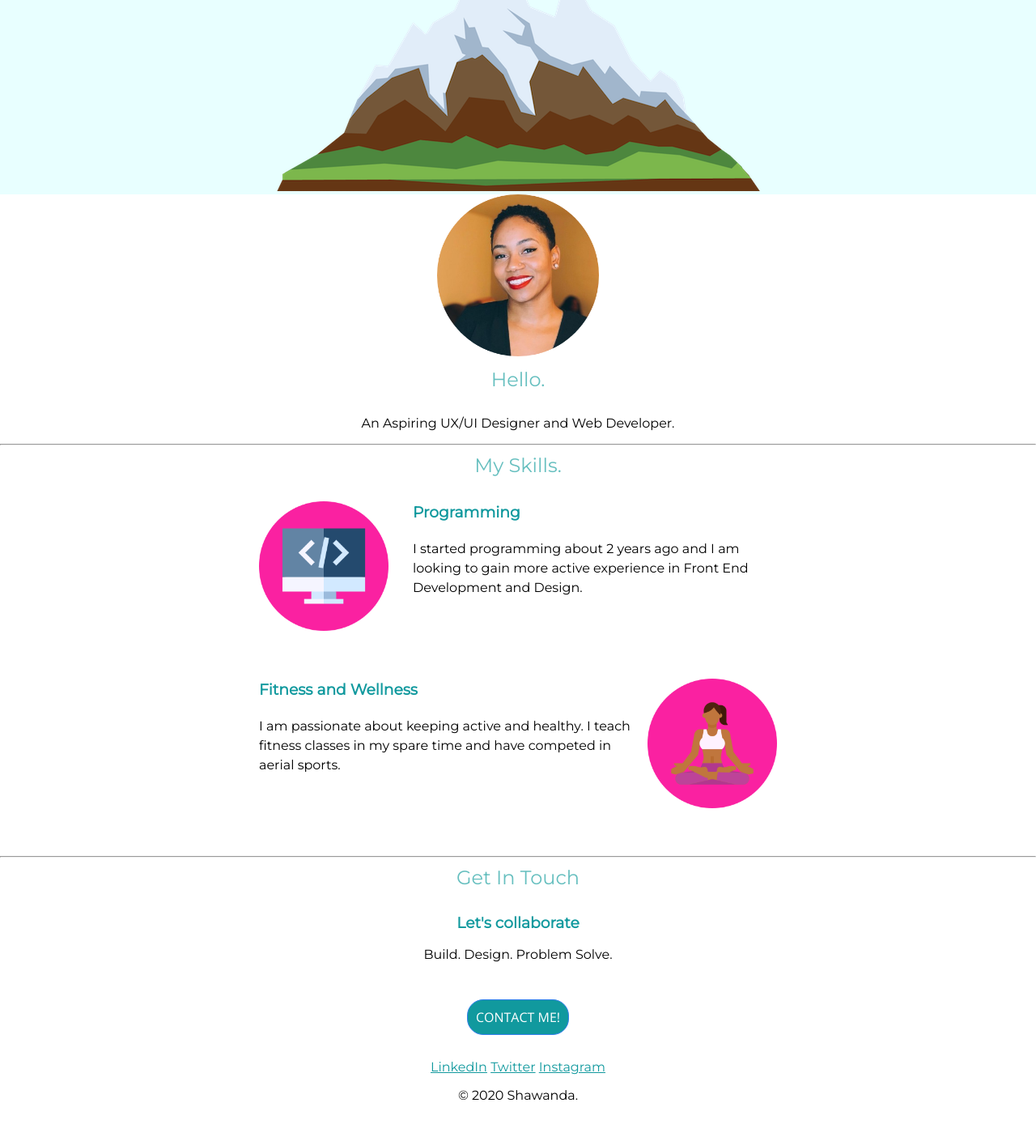
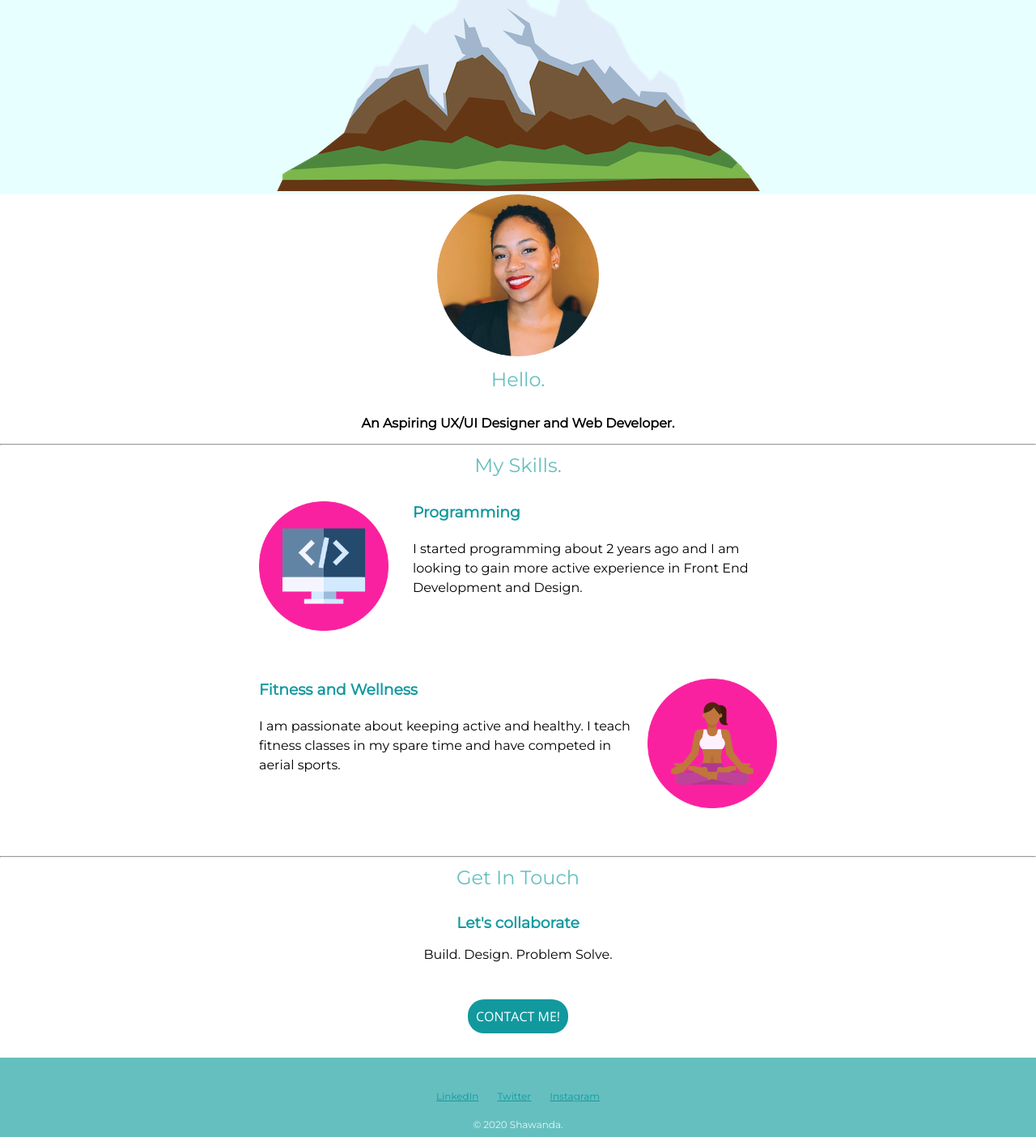
Before and after one commit to ShawandaMD/css_my_site, a plain HTML site: page index.html in a window 1280 px wide. Shown: the part 376-1780 px from the top of the page at 81% size. Before the commit the page ends 1754 px from the top, so only its background shows below. Drawn offline with nearby package versions, Linux system fonts and the light colour scheme.

```diff
--- a/css/styles.css
+++ b/css/styles.css
@@ -15,6 +15,10 @@ body {
 
 .profile-img {
   width: 200px;
+}
+
+.profile {
+  font-weight: bold;
 }
 
 .computer-img {
@@ -72,6 +76,21 @@ h3 {
   left: 250px;
 }
 
+.bottom-container {
+  background-color: #66BFBF;
+  padding: 40px;
+  font-size: 75%;
+}
+
+.bottom-container p {
+  color: #EAF6F6;
+  margin-top: 20px;
+  margin-bottom: 0;
+}
+
+.footer-link {
+  margin: 10px 10px 10px 10px;
+}
 
 .contact-button {
    -webkit-border-radius: 20px;
@@ -83,7 +102,6 @@ h3 {
    font-weight: 100;
    padding: 10px;
    background-color: #11999E;
-   border: solid #337FED 1px;
    text-decoration: none;
    display: inline-block;
    cursor: pointer;
```
